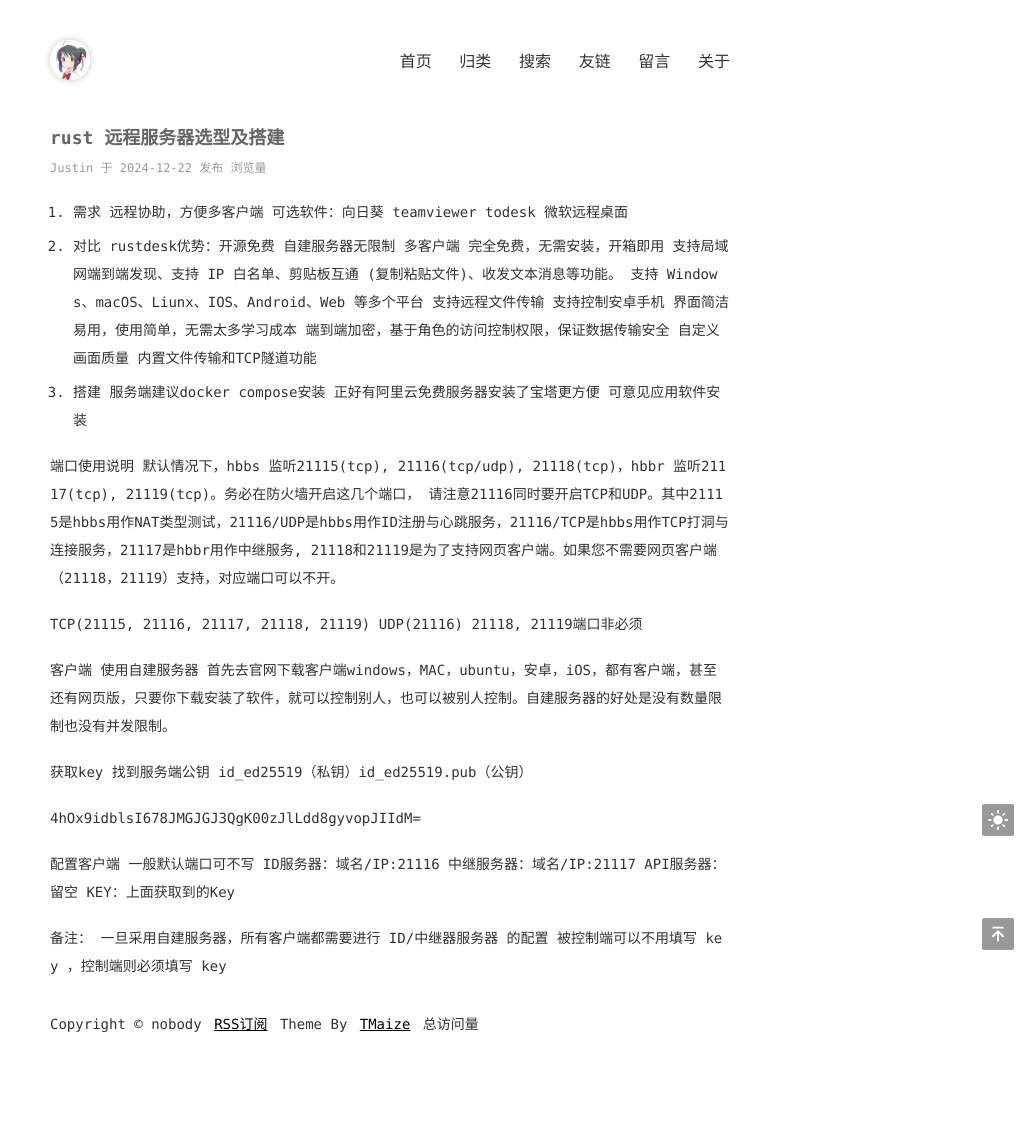
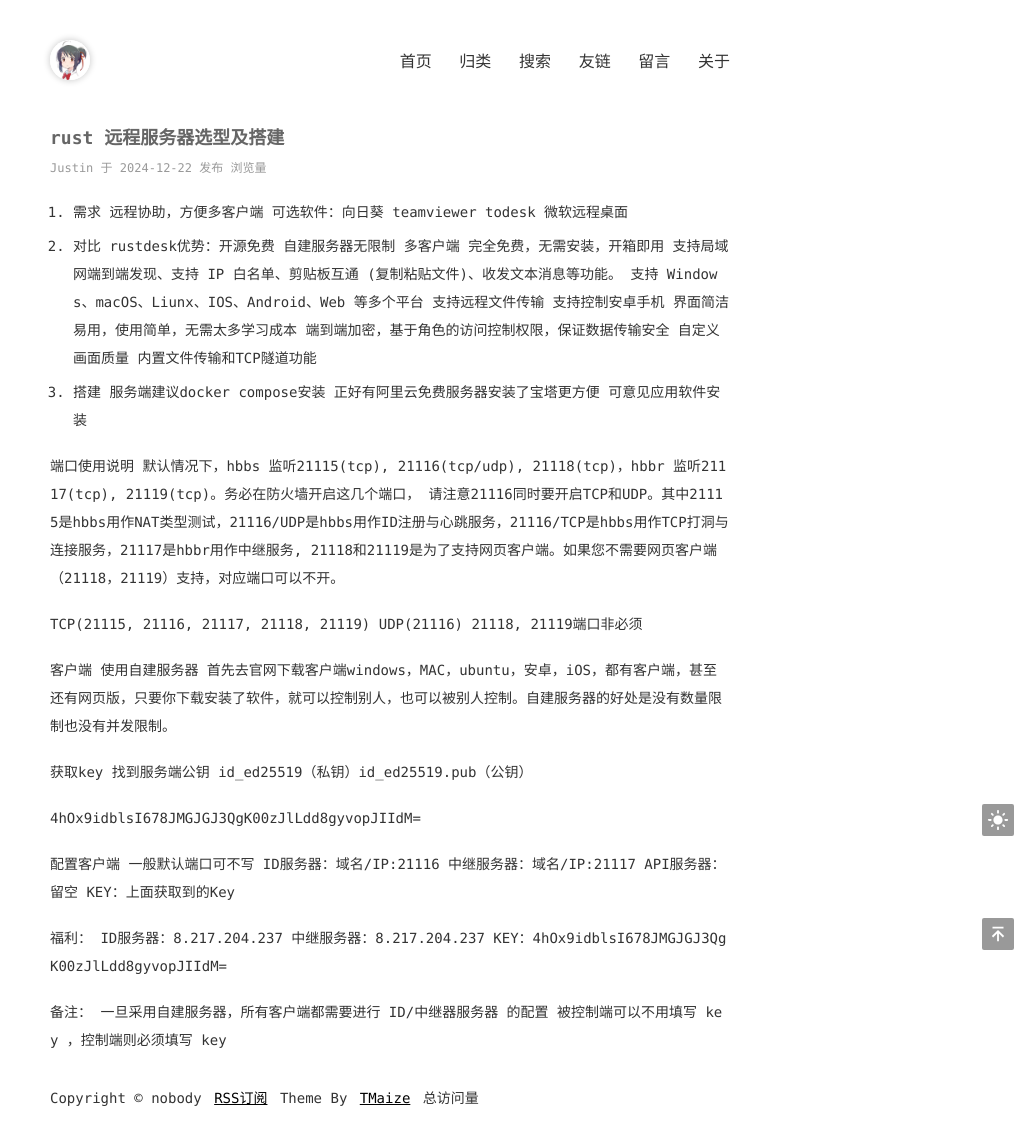
Before and after one commit to JustinHuber/justinhuber.github.io, a Jekyll site: the page built from _posts/2024-12-22-remote-desk-tool.md, in a window 1280 px wide. Shown: the whole page, without its empty margins (250-1280 px from the left). Built offline with Jekyll 4.4.1, drawn with Linux system fonts in a browser that asks for light colours; comment, search, counter and statistics services are not loaded; before the commit the page ends 1048 px from its top, so only the background shows below that.

Commit message:
Update 2024-12-22-remote-desk-tool.md

```diff
--- a/_posts/2024-12-22-remote-desk-tool.md
+++ b/_posts/2024-12-22-remote-desk-tool.md
@@ -46,6 +46,11 @@ ID服务器：域名/IP:21116
 API服务器：留空
 KEY：上面获取到的Key
 
+福利：
+ID服务器：8.217.204.237
+中继服务器：8.217.204.237
+KEY：4hOx9idblsI678JMGJGJ3QgK00zJlLdd8gyvopJIIdM=
+
 备注：
 一旦采用自建服务器，所有客户端都需要进行 ID/中继器服务器 的配置
 被控制端可以不用填写 key ，控制端则必须填写 key
```
